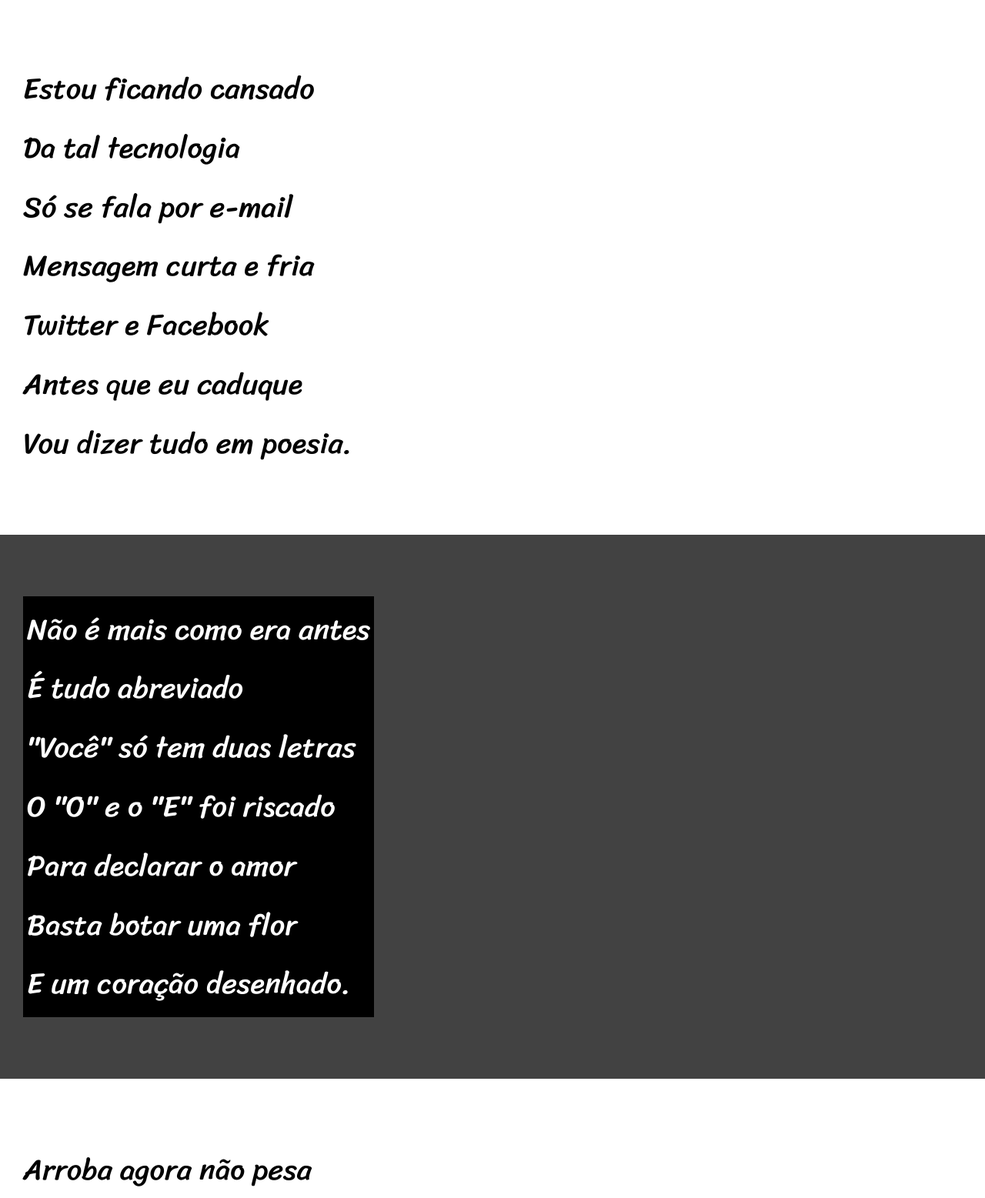
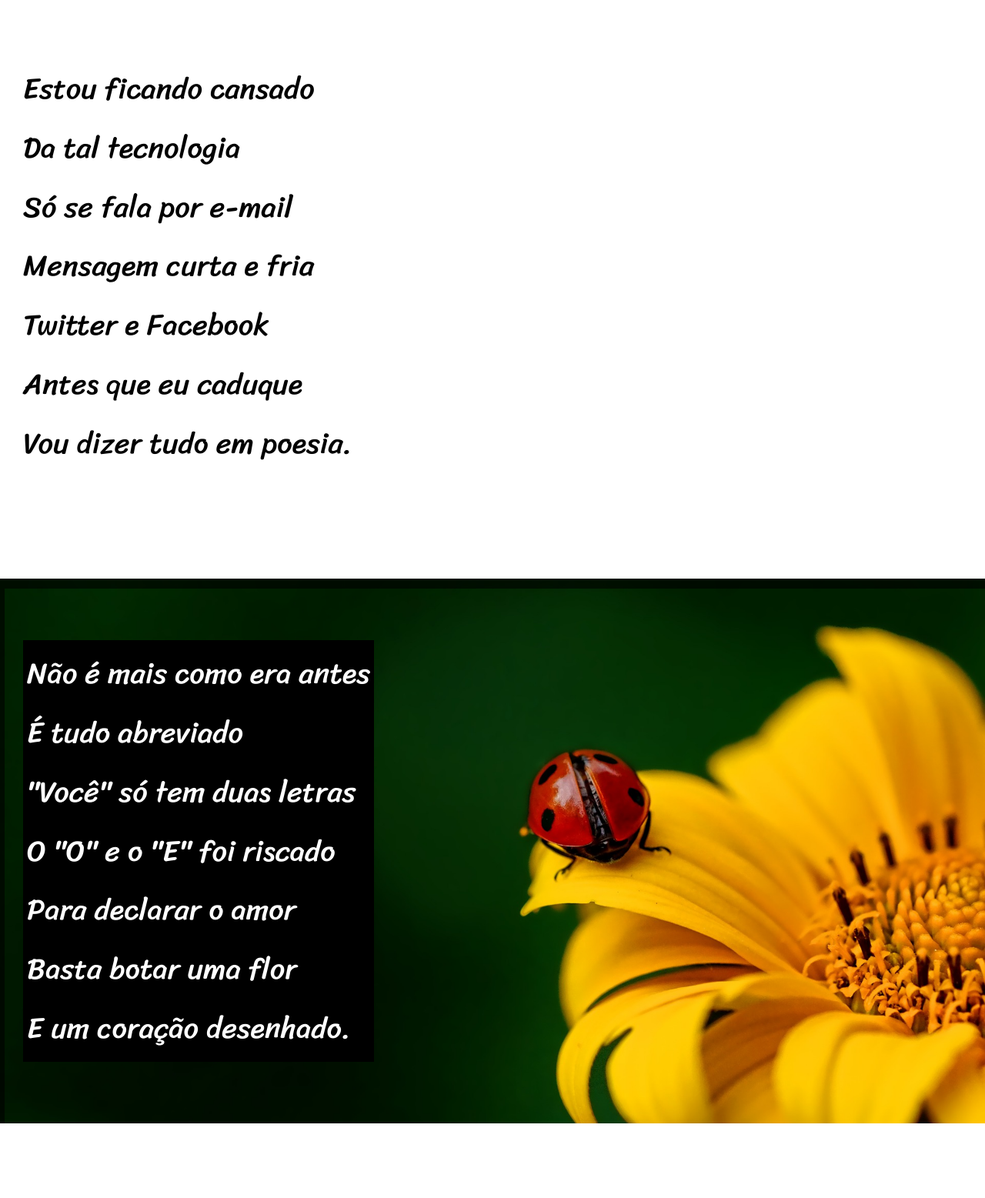
Before and after one commit to RicardoZimbrao/HTML-CSS, a plain HTML site: page EXERCICIOS/d012/index.html in a window 1280 px wide. Shown: the part 263-1820 px from the top of the page at 77% size. Drawn offline with Linux system fonts and the light colour scheme.

Commit message:
adicionei imagens

```diff
--- a/EXERCICIOS/d012/estilo/style.css
+++ b/EXERCICIOS/d012/estilo/style.css
@@ -60,6 +60,10 @@ section {
     font-size: 3vw;
 }
 
+section > p {
+    padding-bottom: 1.5em;
+}
+
 section.normal {
     background-color: white;
     color: black;
@@ -68,12 +72,26 @@ section.normal {
 section.imagem {
     background-color: rgb(66, 66, 66);
     color: white;
+    box-shadow: inset 6px 13px 0px rgba(0, 0, 0, 0.603);
+    background-size: cover;
+    background-attachment: fixed;
 }
 
 section.imagem > p {
     display: inline-block;
     padding: 5px;
     background-color: black;
+    text-shadow: 1px  1px 0 px black;
+}
+
+section#img01 {
+    background-image: url('../imagens/background001.jpg');
+    background-position: right center;
+
+}
+section#img02 {
+    background-image: url('../imagens/background002.jpg');
+
 }
 
 footer {
--- a/EXERCICIOS/d012/index.html
+++ b/EXERCICIOS/d012/index.html
@@ -29,7 +29,7 @@
 </section>
 
 
-<section class="imagem">
+<section class="imagem" id="img01">
     <p>
          Não é mais como era antes <br>
         É tudo abreviado <br>
@@ -67,7 +67,7 @@
 </section>
 
 
-   <section class="imagem">
+   <section class="imagem" id="img02">
 
         <p>
             Tenho saudade das cartas <br>
```
